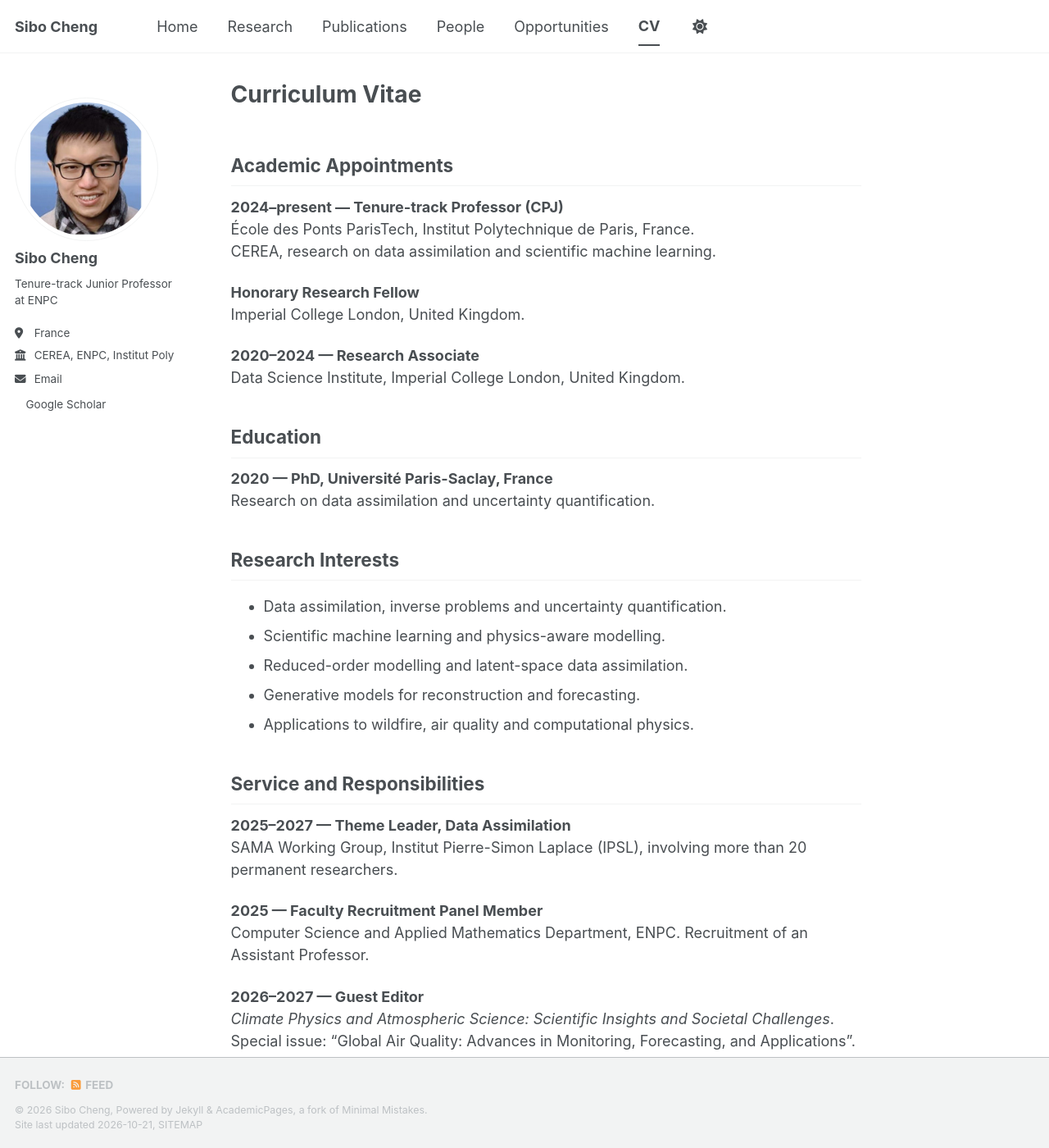
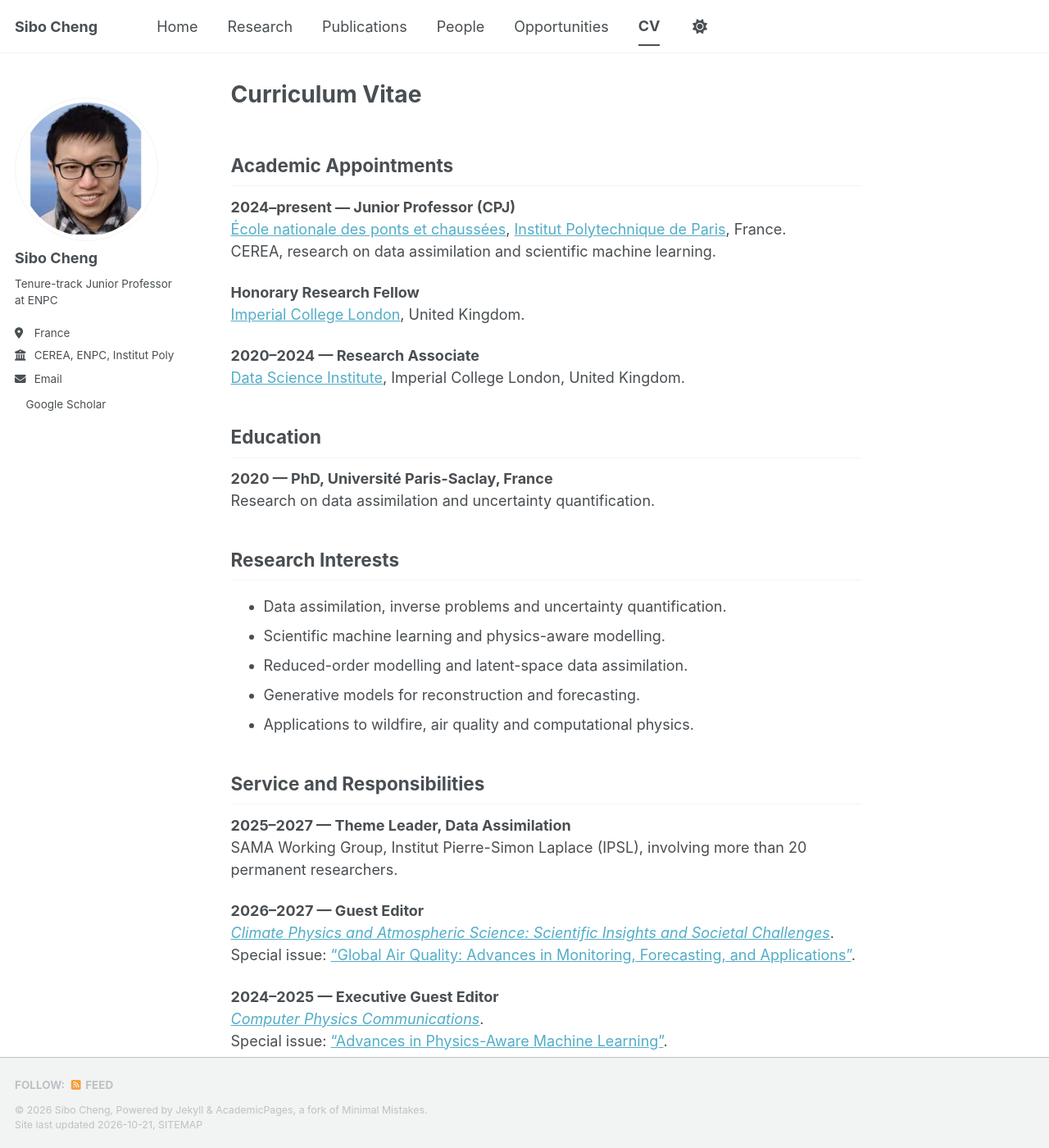
Before and after one commit to scheng2024/scheng2024.github.io, a Jekyll site: the page built from _pages/cv.md, in a window 1280 px wide and 1400 px high. Shown: the whole window at 82% size. Built offline with Jekyll 4.4.1, drawn with Linux system fonts in a browser that asks for light colours; a style sheet for code colours, icons or effects is not loaded; some of the changed text lies outside the part shown.

Commit message:
Update cv.md

```diff
--- a/_pages/cv.md
+++ b/_pages/cv.md
@@ -7,15 +7,17 @@ author_profile: true
 
 ## Academic Appointments
 
-**2024–present — Tenure-track Professor (CPJ)**
-École des Ponts ParisTech, Institut Polytechnique de Paris, France.
+**2024–present — Junior Professor (CPJ)**
+[École nationale des ponts et chaussées](https://ecoledesponts.fr/en),
+[Institut Polytechnique de Paris](https://www.ip-paris.fr/en), France.
 CEREA, research on data assimilation and scientific machine learning.
 
 **Honorary Research Fellow**
-Imperial College London, United Kingdom.
+[Imperial College London](https://www.imperial.ac.uk/), United Kingdom.
 
 **2020–2024 — Research Associate**
-Data Science Institute, Imperial College London, United Kingdom.
+[Data Science Institute](https://www.imperial.ac.uk/data-science/),
+Imperial College London, United Kingdom.
 
 ## Education
 
@@ -36,18 +38,13 @@ Research on data assimilation and uncertainty quantification.
 SAMA Working Group, Institut Pierre-Simon Laplace (IPSL), involving more
 than 20 permanent researchers.
 
-**2025 — Faculty Recruitment Panel Member**
-Computer Science and Applied Mathematics Department, ENPC.
-Recruitment of an Assistant Professor.
-
 **2026–2027 — Guest Editor**
-*Climate Physics and Atmospheric Science: Scientific Insights and Societal Challenges*.
-Special issue: “Global Air Quality: Advances in Monitoring, Forecasting,
-and Applications”.
+[*Climate Physics and Atmospheric Science: Scientific Insights and Societal Challenges*](https://www.elsevier.com/locate/cpas).
+Special issue: [“Global Air Quality: Advances in Monitoring, Forecasting, and Applications”](https://www.sciencedirect.com/special-issue/333085/global-air-quality-advances-in-monitoring-forecasting-and-applications).
 
 **2024–2025 — Executive Guest Editor**
-*Computer Physics Communications*.
-Special issue: “Advances in Physics-Aware Machine Learning”.
+[*Computer Physics Communications*](https://www.sciencedirect.com/journal/computer-physics-communications).
+Special issue: [“Advances in Physics-Aware Machine Learning”](https://www.sciencedirect.com/special-issue/102QW7XKW9N).
 
 **2024–present — Early Career Editorial Board Member**
 *Meteorological Applications*.
@@ -79,10 +76,3 @@ transformation models. Published in *Computer Physics Communications* (2025).
 A GPU-accelerated, differentiable cellular automata simulator for wildfire
 modelling and parameter calibration. Published in *Environmental Modelling
 & Software* (2025).
-
-## Publications
-
-See my [Publications page]({{ '/publications/' | relative_url }})
-for selected papers and the publication list.
-
-[Google Scholar](https://scholar.google.com/citations?user=Jj1UrwQAAAAJ&hl=en)
```
